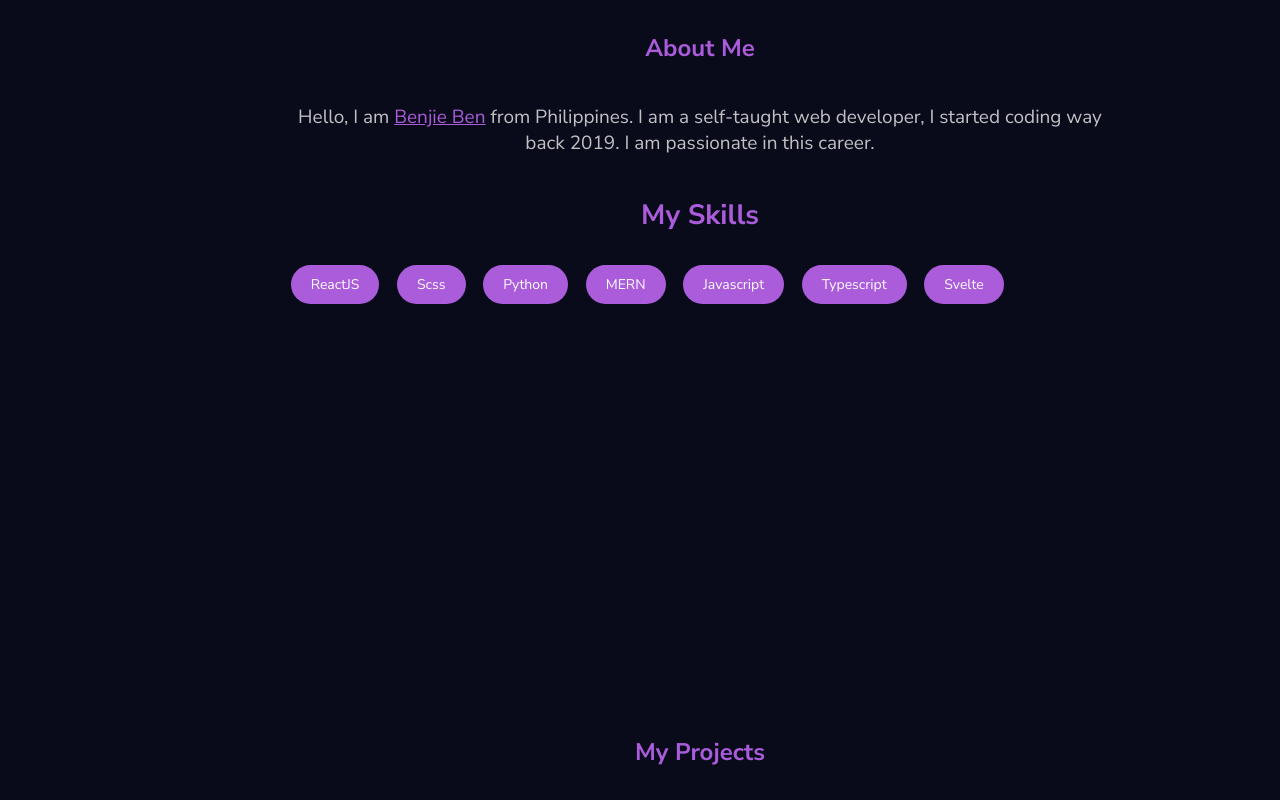
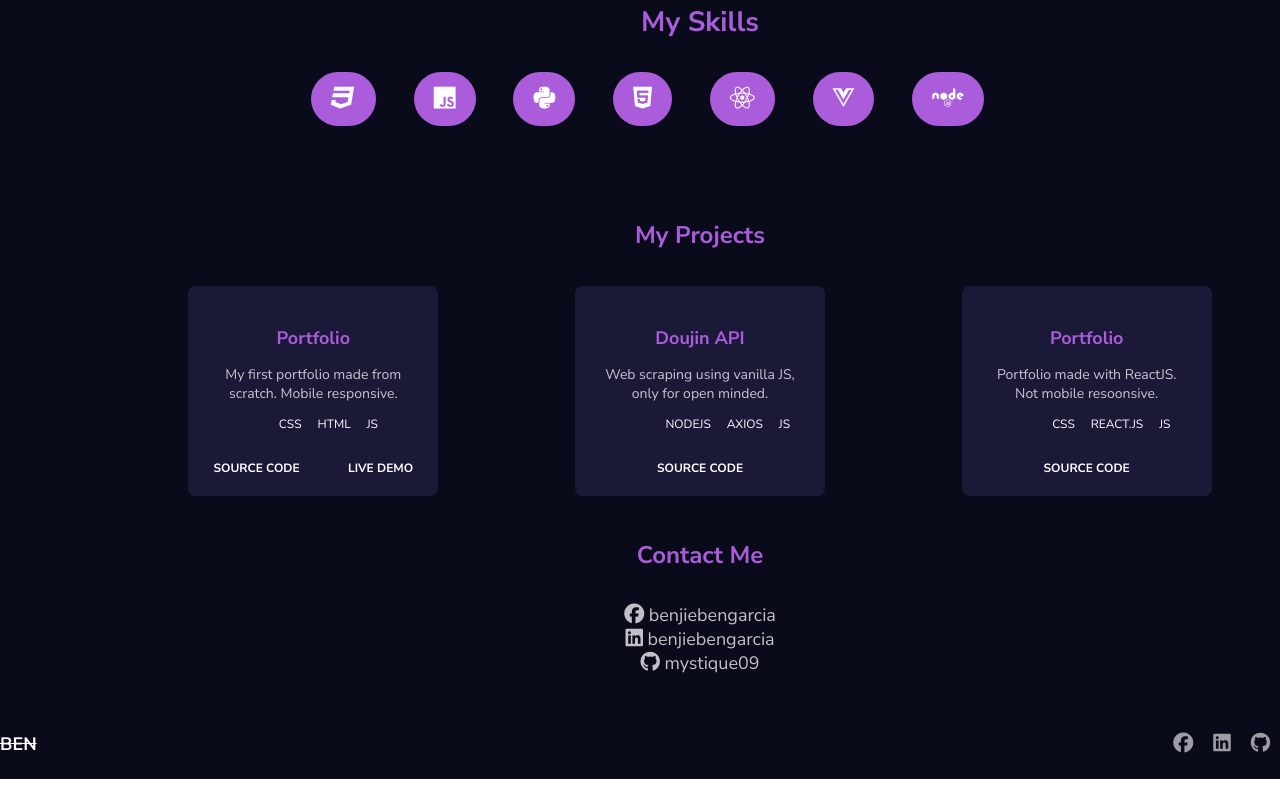
Before and after one commit to mystique09/porfolio-scratch, a plain HTML site: page index.html in a window 1280 px wide. Shown: the part 671-1471 px from the top of the page. After the commit the page ends 1450 px from the top, so only its background shows below. Drawn offline with Linux system fonts and the light colour scheme.

Commit message:
fixed desktop view and new icons added

```diff
--- a/css/index.scss
+++ b/css/index.scss
@@ -148,7 +148,7 @@ section.about {
   h1 {
     color: $secondary;
     font-size: 24px;
-    margin: 10px 0 0 0;
+    margin: 60px 0 0 0;
   }
 
   p {
@@ -165,7 +165,7 @@ section.about {
   }
 
   .skills {
-    margin: 10px auto 50px auto;
+    margin: 80px auto 50px auto;
     h3 {
       text-align: center;
       font-size: 28px;
@@ -181,7 +181,7 @@ section.about {
       margin: 10px auto 10px 0;
       background: $primary;
       li {
-        font-size: 14px;
+        font-size: 25px;
         margin: 3px;
         color: white;
         background: $secondary;
@@ -201,7 +201,7 @@ section.projects {
  // color: $heading_stat;
 
   h1 {
-    margin: 20px auto 15px auto;
+    margin: 40px auto 15px auto;
     font-size: 24px;
     color: $secondary;
   }
@@ -210,13 +210,13 @@ section.projects {
     display: flex;
     flex-wrap: wrap;
     align-items: center;
-    justify-content: space-around;
+    justify-content: space-evenly;
     //gap: 1px;
 
     .project-card {
       text-align: center;
      // width: 90%;
-      height: 190px;
+      height: 210px;
       background: $card_bg;
       border-radius: 8px;
       margin: 20px auto 20px auto;
@@ -276,9 +276,14 @@ section.contact {
     text-align: center;
     color: $secondary;
     font-size: 24px;
+    margin: 20px auto 20px auto;
   }
   ul {
+    display: flex;
+    flex-direction: column;
+    align-items: center;
     color: $main_para;
+    padding: 0;
     li {
       font-size: 18px;
       span {
@@ -340,7 +345,8 @@ footer {
     "sidebar contact"
     "footer footer";
     grid-template-columns: 120px 1fr;
-    grid-template-rows: repeat(3, 1fr) 250px 70px;
+    grid-template-rows: repeat(2, 0.7fr) 340px 190px 70px;
+    height: 2.5vh;
 
     nav {
       position: relative;
--- a/index.html
+++ b/index.html
@@ -3,9 +3,10 @@
 <head>
   <meta http-equiv="content-type" content="text/html; charset=utf-8" />
   <meta name="description" content="Hello, welcome to my portfolio!">
- <meta name="viewport" content="width=device-width, initial-scale=1.0">
+  <meta name="viewport" content="width=device-width, initial-scale=1.0">
   <link rel="stylesheet" href="./css/index.css" type="text/css" media="all" />
   <title>Benjie Ben Garcia</title>
+  <script src="https://kit.fontawesome.com/a076d05399.js" crossorigin="anonymous"></script>
 </head>
 <body>
   <div class="container">
@@ -15,8 +16,8 @@
       </header>
       <ul class="pages">
         <li><a href="#about">About</a></li>
+        <li><a href="#projects">Projects</a></li>
         <li><a href="#contact">Contact</a></li>
-        <li><a href="#projects">Projects</a></li>
       </ul>
     </nav>
     <section class="hero">
@@ -39,13 +40,13 @@
       <div class="skills">
         <h3>My Skills</h3>
         <ul>
-          <li>ReactJS</li>
-          <li>Scss</li>
-          <li>Python</li>
-          <li>MERN</li>
-          <li>Javascript</li>
-          <li>Typescript</li>
-          <li>Svelte</li>
+          <li><i class="fab fa-css3"></i></li>
+          <li><i class="fab fa-js"></i></li>
+          <li><i class="fab fa-python"></i></li>
+          <li><i class="fab fa-html5"></i></li>
+          <li><i class="fab fa-react"></i></li>
+          <li><i class="fab fa-vuejs"></i></li>
+          <li><i class="fab fa-node"></i></li>
         </ul>
       </div>
     </section>
@@ -96,9 +97,9 @@
     <section id="contact" class="contact">
       <h1>Contact Me</h1>
       <ul>
-        <li><span>Favebook</span> benjiebengarcia</li>
-        <li><span>LinkedIn</span> benjiebengarcia</li>
-        <li><span>Github</span> mystique09</li>
+        <li><i class="fab fa-facebook" style="font-size:20px;"></i> benjiebengarcia</li>
+        <li><i class="fab fa-linkedin" style="font-size:20px;"></i> benjiebengarcia</li>
+        <li><i class="fab fa-github" style="font-size:20px;"></i> mystique09</li>
       </ul>
     </section>
     <footer id="footer" class="footer">
@@ -106,9 +107,9 @@
         <s>BEN</s>
       </h1>
       <ul>
-        <li><a href="https://facebook.com/benjiebengarcia">Facebook</a></li>
-        <li><a href="#">LinkedIn</a></li>
-        <li><a href="https://github.com/mystique09/mystique09">Github</a></li>
+        <li><a href="https://facebook.com/benjiebengarcia"><i class="fab fa-facebook" style="font-size:20px;"></i></a></li>
+        <li><a href="#"><i class="fab fa-linkedin" style="font-size:20px;"></i></a></li>
+        <li><a href="https://github.com/mystique09/mystique09"><i class="fab fa-github" style="font-size:20px;"></i></a></li>
       </ul>
     </footer>
   </div>
```
Also changed, not shown: css/index.css, 1 other file.
